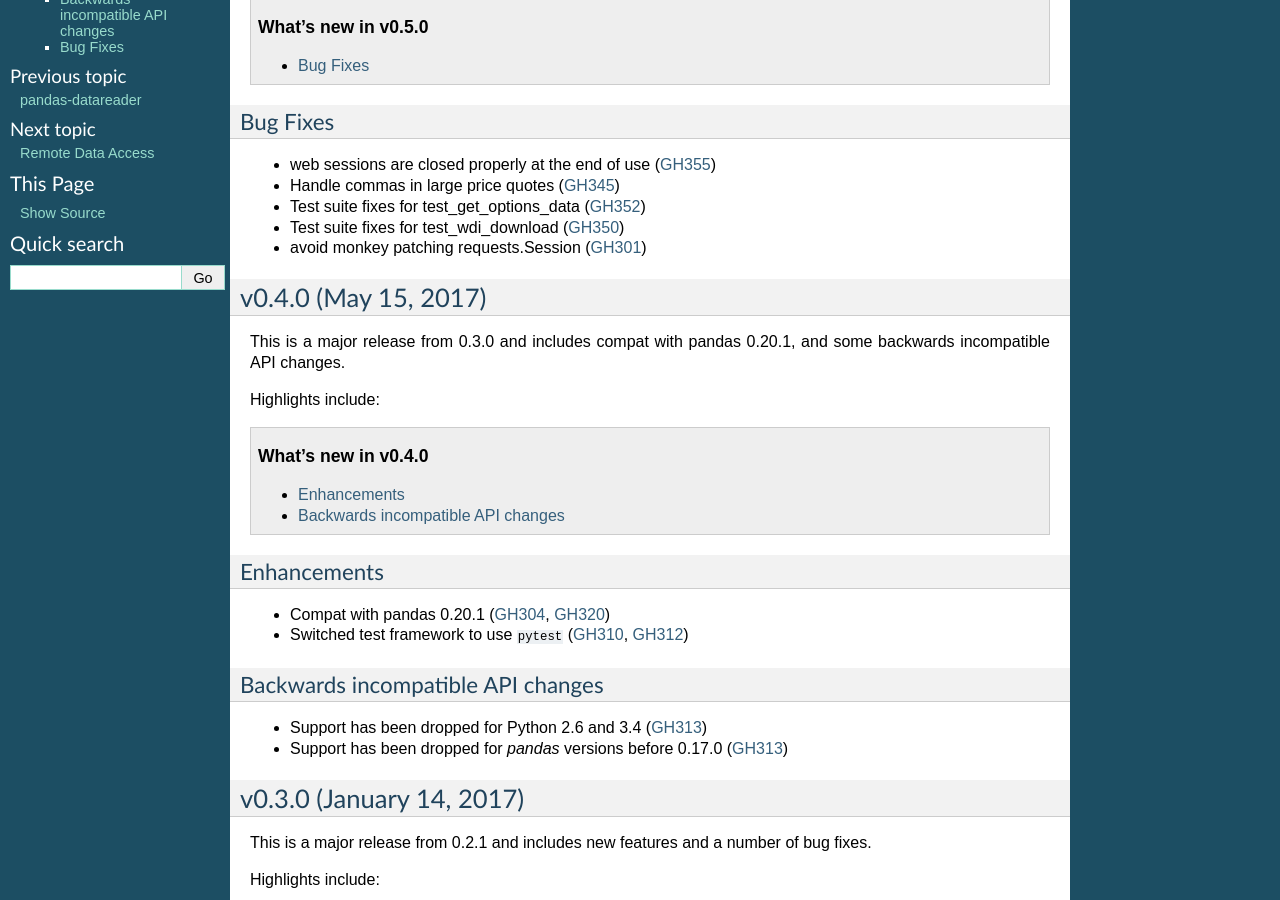
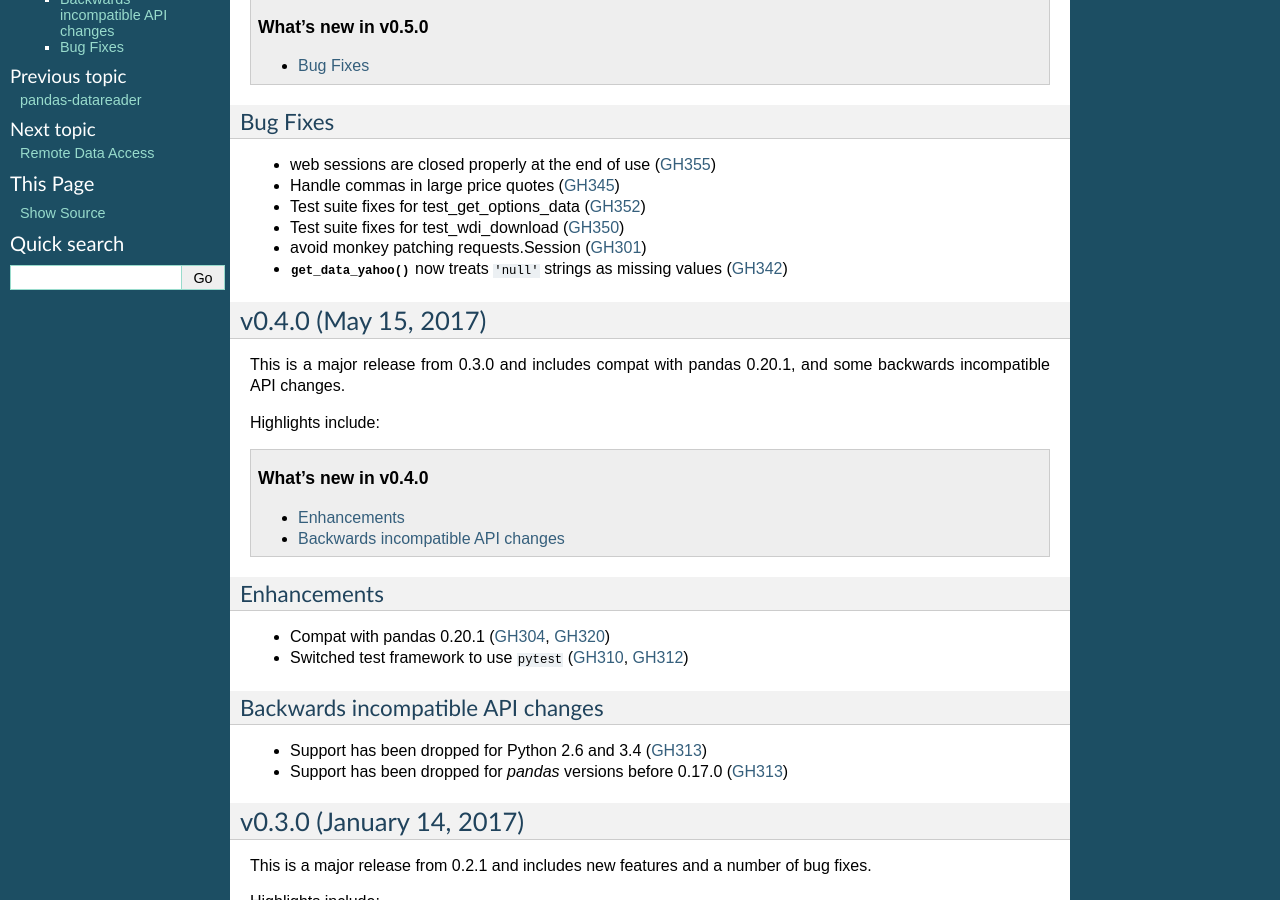
Before and after one commit to pydata/pandas-datareader, a Sphinx documentation site: the page built from docs/source/whatsnew.rst, in a window 1280 px wide and 900 px high, scrolled down 419 px. Built offline with Sphinx 7.4.7, drawn with Linux system fonts in a browser that asks for light colours.

Commit message:
added a note in the whatsnew for 0.5

```diff
--- a/docs/source/whatsnew/v0.5.0.txt
+++ b/docs/source/whatsnew/v0.5.0.txt
@@ -23,3 +23,4 @@ Bug Fixes
 - Test suite fixes for test_get_options_data (:issue:`352`)
 - Test suite fixes for test_wdi_download (:issue:`350`)
 - avoid monkey patching requests.Session (:issue:`301`)
+- :func:`get_data_yahoo` now treats ``'null'`` strings as missing values  (:issue:`342`)
```
